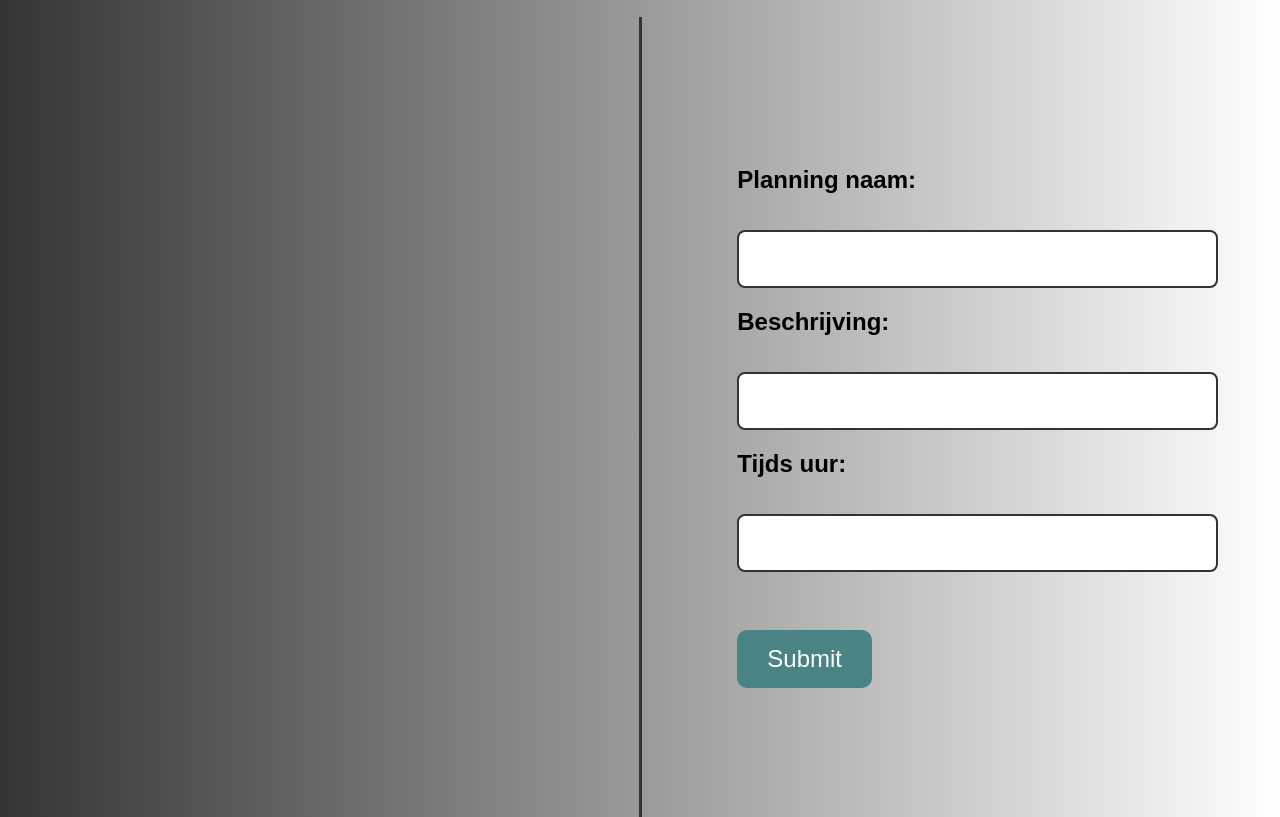
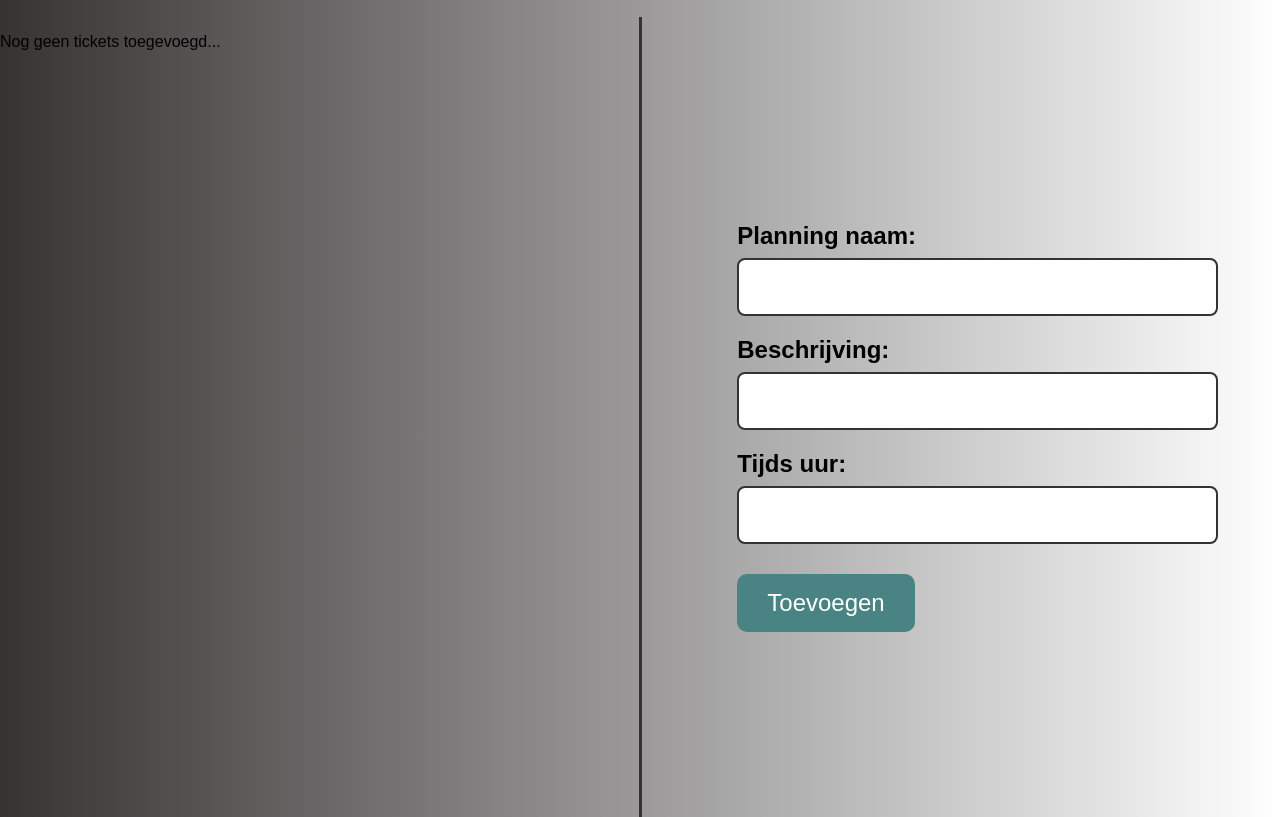
Before and after one commit to Swx1tchyy/Team-project, a plain HTML site: page Planning systeem WIP/planningPage.html in a window 1280 px wide. Shown: the part 75-892 px from the top of the page. Drawn offline with Linux system fonts and the light colour scheme.

Commit message:
Update planningPage.html

```diff
--- a/Planning systeem WIP/planningPage.html
+++ b/Planning systeem WIP/planningPage.html
@@ -1,12 +1,10 @@
-
-
 <!DOCTYPE html>
 <html lang="nl-NL">
 <head>
     <meta charset="UTF-8">
     <meta name="viewport" content="width=device-width, initial-scale=1.0">
     <link rel="stylesheet" href="planningPage.css">
-    <title>Document</title>
+    <title>Plannen</title>
 </head>
 <body>
 
@@ -14,26 +12,27 @@
 
     <div class="container">
 
-        <div class="left-side">
-
+        <div class="left-side" id="ticketList">
+            <p class="placeholder">Nog geen tickets toegevoegd...</p>
         </div>
 
 
         <div class="right-side">
-            <form>
-                <label for="fname">Planning naam:</label><br>
-                <input type="text" id="fname" name="fname"><br>
+            <form id="ticketForm">
+                <label for="fname">Planning naam:</label>
+                <input type="text" id="fname" name="fname" required>
 
-                <label for="beschrijving">Beschrijving:</label><br>
-                <input type="text" id="beschrijving" name="beschrijving"><br>
+                <label for="beschrijving">Beschrijving:</label>
+                <input type="text" id="beschrijving" name="beschrijving" required>
 
-                <label for="tijd">Tijds uur:</label><br>
-                <input type="text" id="tijd" name="tijd"><br><br>
+                <label for="tijd">Tijds uur:</label>
+                <input type="text" id="tijd" name="tijd" required>
 
-                <input type="submit">
+                <input type="submit" value="Toevoegen">
             </form>
         </div>
     </div>
 
+    <script src="planningPage.js"></script>
 </body>
 </html>
```
